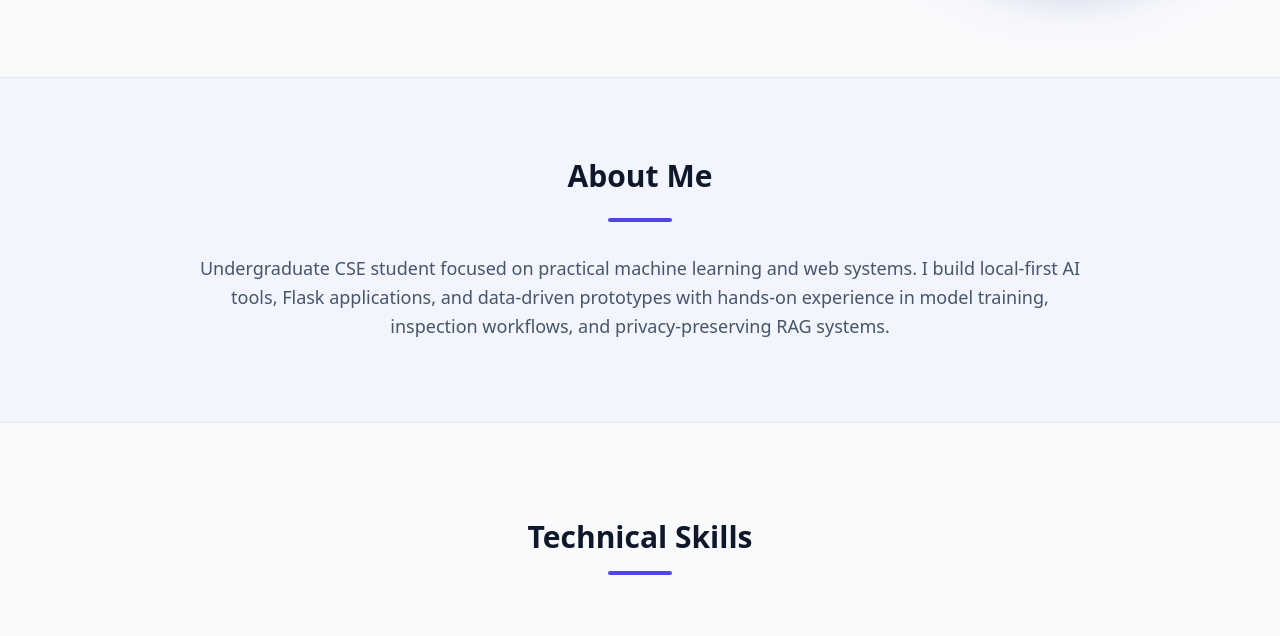
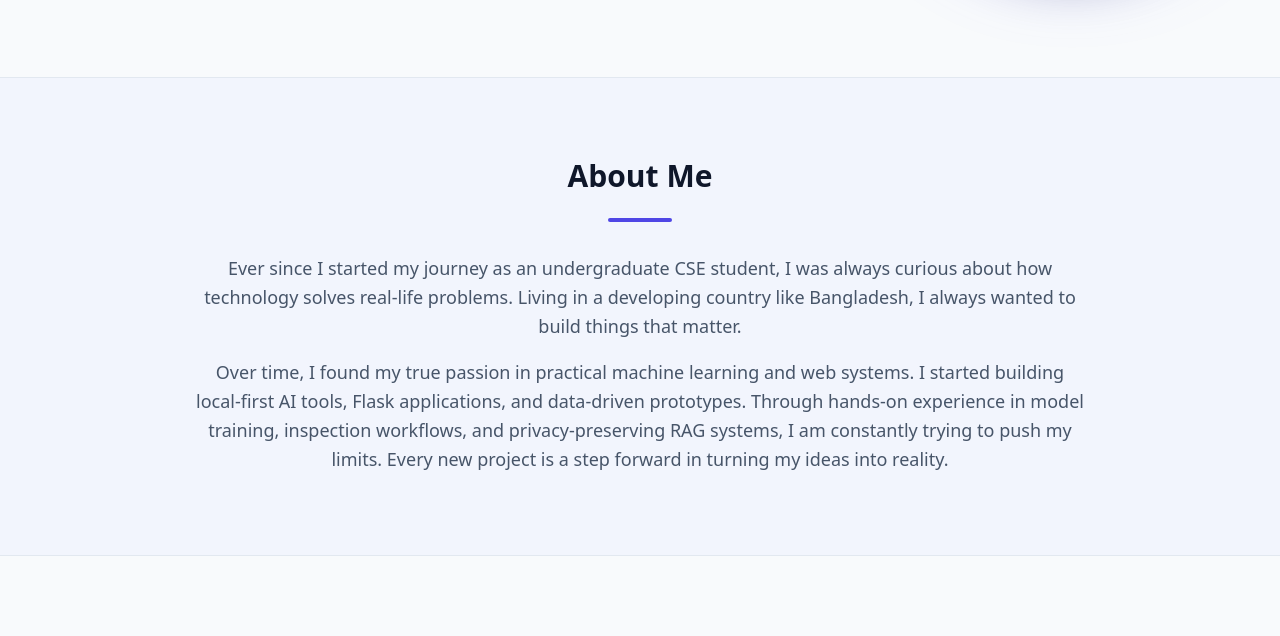
Before and after one commit to tajul06/tajul06.github.io-portfolio, a plain HTML site: page index.html in a window 1280 px wide. Shown: the part 583-1219 px from the top of the page. Drawn offline with nearby package versions, Linux system fonts and the light colour scheme.

```diff
--- a/index.html
+++ b/index.html
@@ -159,8 +159,9 @@
             <div class="max-w-4xl mx-auto text-center">
                 <h2 class="text-3xl font-bold text-slate-900 dark:text-white mb-6">About Me</h2>
                 <div class="w-16 h-1 bg-indigo-600 rounded-full mx-auto mb-8"></div>
-                <p class="text-lg text-slate-600 dark:text-slate-300 leading-relaxed font-medium">
-                    Undergraduate CSE student focused on practical machine learning and web systems. I build local-first AI tools, Flask applications, and data-driven prototypes with hands-on experience in model training, inspection workflows, and privacy-preserving RAG systems.
+                <p class="text-lg text-slate-600 dark:text-slate-300 leading-relaxed font-medium space-y-4">
+                    <span class="block">Ever since I started my journey as an undergraduate CSE student, I was always curious about how technology solves real-life problems. Living in a developing country like Bangladesh, I always wanted to build things that matter.</span>
+                    <span class="block mt-4">Over time, I found my true passion in practical machine learning and web systems. I started building local-first AI tools, Flask applications, and data-driven prototypes. Through hands-on experience in model training, inspection workflows, and privacy-preserving RAG systems, I am constantly trying to push my limits. Every new project is a step forward in turning my ideas into reality.</span>
                 </p>
             </div>
         </section>
```
